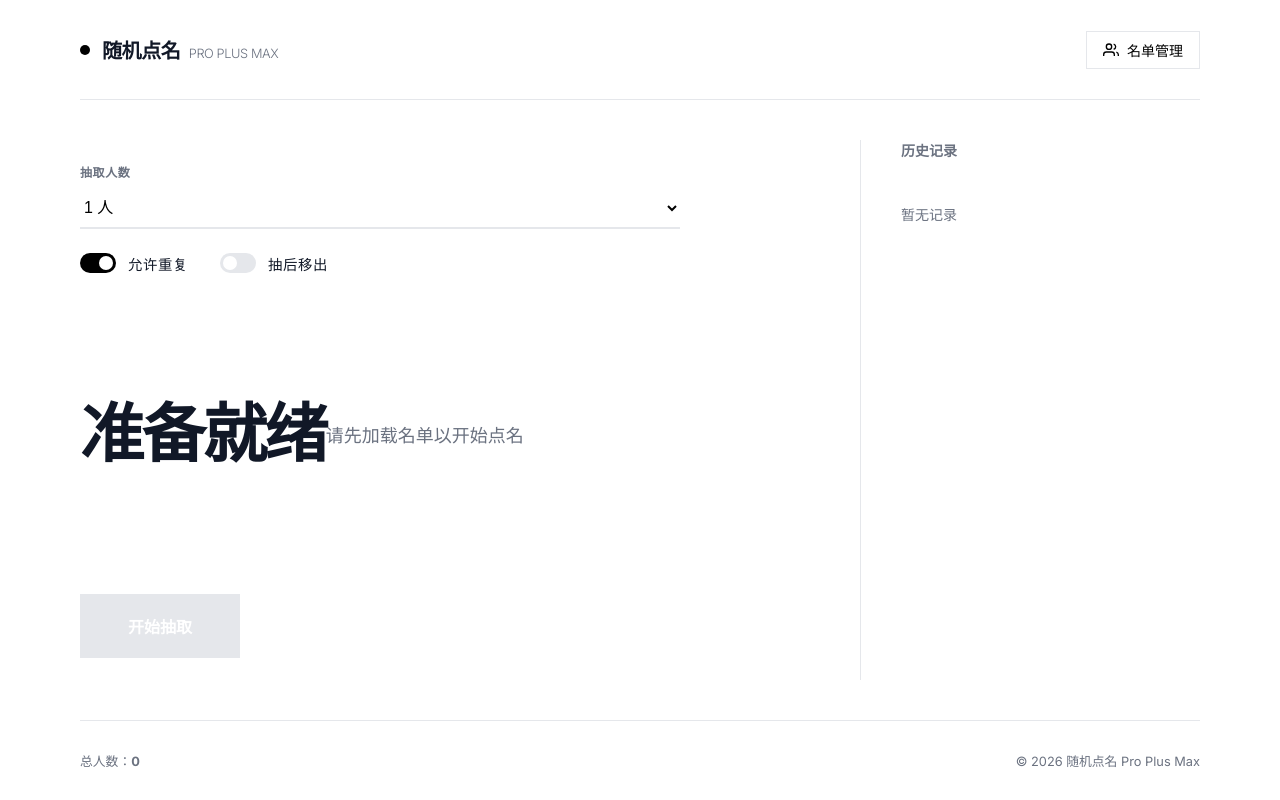
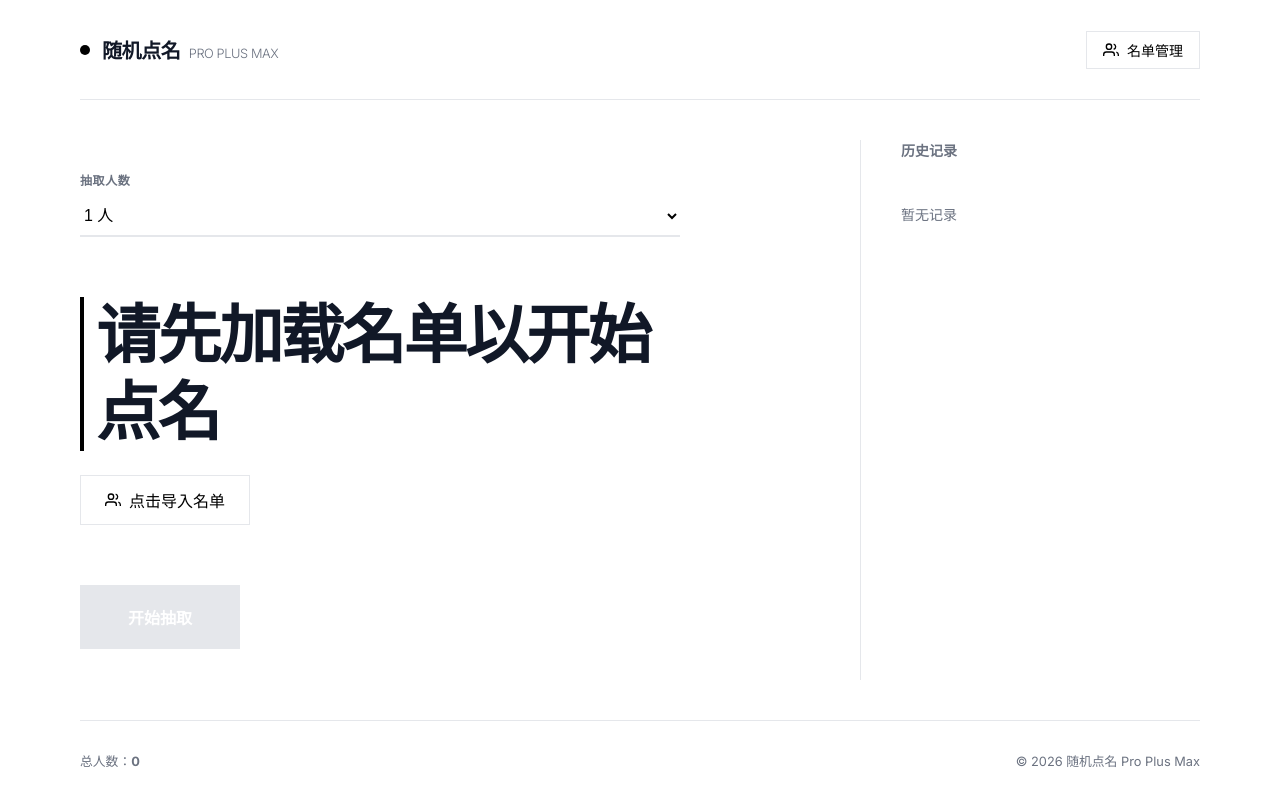
Before and after one commit to A-FreshMan-Y/RollCall, a Vue app: page / in a window 1280 px wide. Built offline with nearby package versions, Linux system fonts and the light colour scheme.

Commit message:
调整按钮

```diff
--- a/src/App.vue
+++ b/src/App.vue
@@ -28,36 +28,33 @@
               <div class="control-group">
                 <label>抽取人数</label>
                 <select v-model="pickCount" :disabled="isRolling" class="minimal-select">
-                  <option v-for="n in 10" :key="n" :value="n">{{ n }} 人</option>
+                  <option v-for="n in 5" :key="n" :value="n">{{ n }} 人</option>
                 </select>
               </div>
 
-              <div class="control-group row">
-                <label class="toggle">
-                  <input type="checkbox" v-model="allowRepeat" :disabled="isRolling" />
-                  <span class="slider"></span>
-                  <span class="label-text">允许重复</span>
-                </label>
-                <label class="toggle">
-                  <input type="checkbox" v-model="removeAfterPick" :disabled="isRolling" />
-                  <span class="slider"></span>
-                  <span class="label-text">抽后移出</span>
-                </label>
-              </div>
+              <!-- uniqueMode 默认开启且处于隐藏状态 -->
             </div>
 
             <div class="result-display" :class="{ 'rolling': isRolling }">
-              <transition-group name="name-fade" tag="div" class="names-container">
+              <div v-if="names.length === 0" class="empty-state-container">
+                <div class="empty-hint">请先加载名单以开始点名</div>
+                <button class="ghost-btn large" @click="loadNames">
+                  <svg class="icon-sm" viewBox="0 0 24 24" fill="none" stroke="currentColor" stroke-width="2">
+                    <path d="M17 21v-2a4 4 0 0 0-4-4H5a4 4 0 0 0-4 4v2"></path>
+                    <circle cx="9" cy="7" r="4"></circle>
+                    <path d="M23 21v-2a4 4 0 0 0-3-3.87"></path>
+                    <path d="M16 3.13a4 4 0 0 1 0 7.75"></path>
+                  </svg>
+                  <span>点击导入名单</span>
+                </button>
+              </div>
+              <transition-group v-else name="name-fade" tag="div" class="names-container">
                 <div v-for="(name, index) in displayNames"
                      :key="index + '-' + name"
                      class="name-box">
                   {{ name }}
                 </div>
               </transition-group>
-
-              <div v-if="names.length === 0" class="empty-hint">
-                请先加载名单以开始点名
-              </div>
             </div>
 
             <div class="cta-area">
@@ -108,8 +105,7 @@
 <script setup>
 import { ref, watch, onMounted } from 'vue'
 
-const allowRepeat = ref(true)
-const removeAfterPick = ref(false)
+const uniqueMode = ref(true)
 const history = ref([])
 const names = ref([])
 const pickCount = ref(1)
@@ -124,26 +120,37 @@ function startPick() {
   isRolling.value = true
 
   timer = setInterval(() => {
-    let pool = allowRepeat.value ? names.value : [...names.value]
-
+    // 滚动动画期间不修改源名单，仅作展示
+    const pool = names.value
     displayNames.value = Array.from({ length: pickCount.value }, () => {
       if (!pool.length) return '空'
       const index = Math.floor(Math.random() * pool.length)
-      const picked = pool[index]
-      if (!allowRepeat.value) pool.splice(index, 1)
-      return picked
+      return pool[index]
     })
   }, 50)
 
   setTimeout(() => {
     clearInterval(timer)
+
+    // 最终选定结果：确保结果本身的唯一性（如果开启了不重复抽取）
+    let pool = [...names.value]
+    const finalSelection = []
+
+    for (let i = 0; i < pickCount.value; i++) {
+      if (pool.length === 0) break
+      const index = Math.floor(Math.random() * pool.length)
+      finalSelection.push(pool[index])
+      if (uniqueMode.value) {
+        pool.splice(index, 1)
+      }
+    }
+
+    displayNames.value = finalSelection
     isRolling.value = false
 
-    if (removeAfterPick.value) {
-      displayNames.value.forEach(name => {
-        const index = names.value.indexOf(name)
-        if (index !== -1) names.value.splice(index, 1)
-      })
+    // 如果开启了不重复抽取，同步更新源名单
+    if (uniqueMode.value) {
+      names.value = pool
     }
 
     history.value.unshift({
@@ -182,16 +189,14 @@ onMounted(() => {
   const saved = localStorage.getItem('rollcall-v3')
   if (saved) {
     const s = JSON.parse(saved)
-    allowRepeat.value = s.allowRepeat
-    removeAfterPick.value = s.removeAfterPick
+    uniqueMode.value = s.uniqueMode ?? true
     pickCount.value = s.pickCount || 1
   }
 })
 
-watch([allowRepeat, removeAfterPick, pickCount], () => {
+watch([uniqueMode, pickCount], () => {
   localStorage.setItem('rollcall-v3', JSON.stringify({
-    allowRepeat: allowRepeat.value,
-    removeAfterPick: removeAfterPick.value,
+    uniqueMode: uniqueMode.value,
     pickCount: pickCount.value
   }))
 })
@@ -391,16 +396,34 @@ input:checked + .slider::before { transform: translateX(16px); }
 }
 
 .name-box {
-  font-size: 4rem;
+  font-size: clamp(2rem, 8vw, 4rem);
   font-weight: 800;
   letter-spacing: -0.04em;
-  line-height: 1;
+  line-height: 1.2;
+  border-left: 4px solid var(--accent-color);
+  padding-left: 12px;
+}
+
+.empty-state-container {
+  display: flex;
+  flex-direction: column;
+  align-items: flex-start;
+  gap: 24px;
 }
 
 .empty-hint {
-  color: var(--text-secondary);
-  font-size: 1.125rem;
-  font-weight: 400;
+  font-size: clamp(2rem, 8vw, 4rem);
+  font-weight: 800;
+  letter-spacing: -0.04em;
+  line-height: 1.2;
+  border-left: 4px solid var(--accent-color);
+  padding-left: 12px;
+  color: var(--text-primary);
+}
+
+.ghost-btn.large {
+  padding: 12px 24px;
+  font-size: 1rem;
 }
 
 .action-btn {
```
